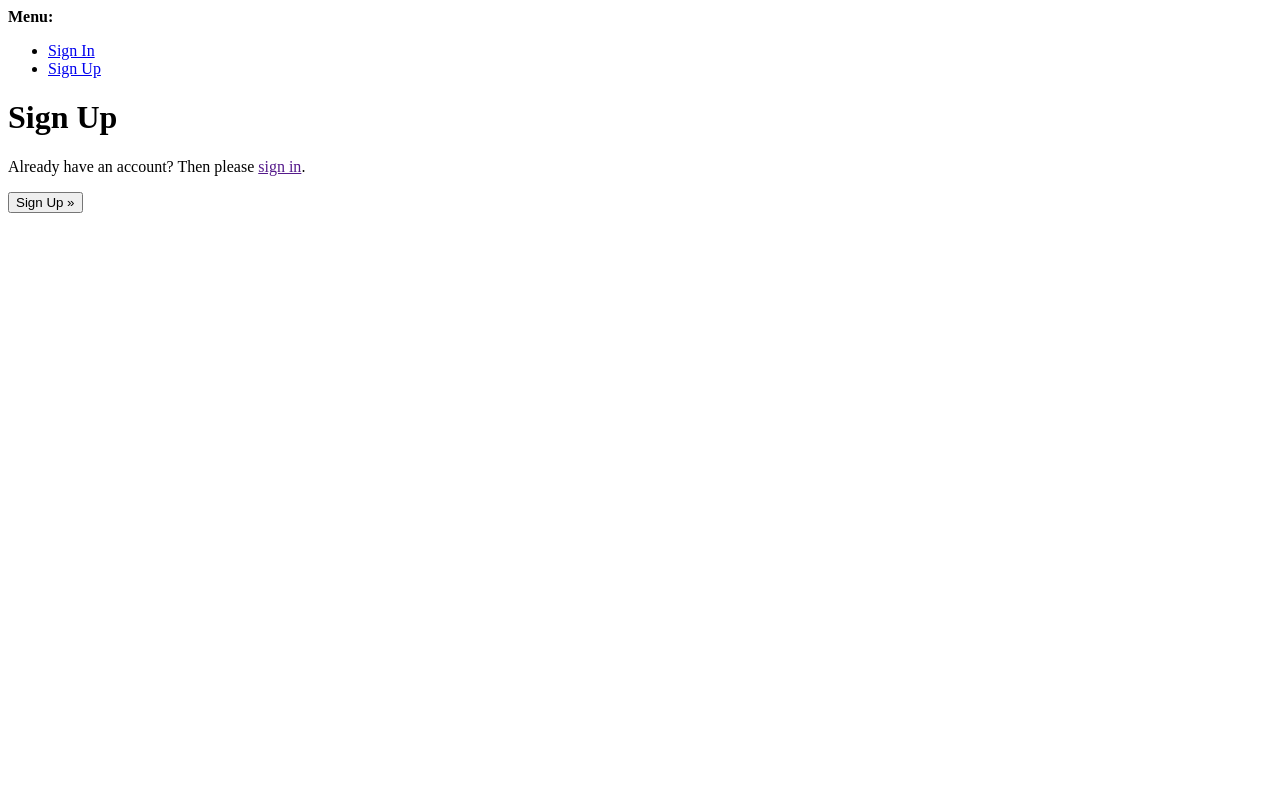
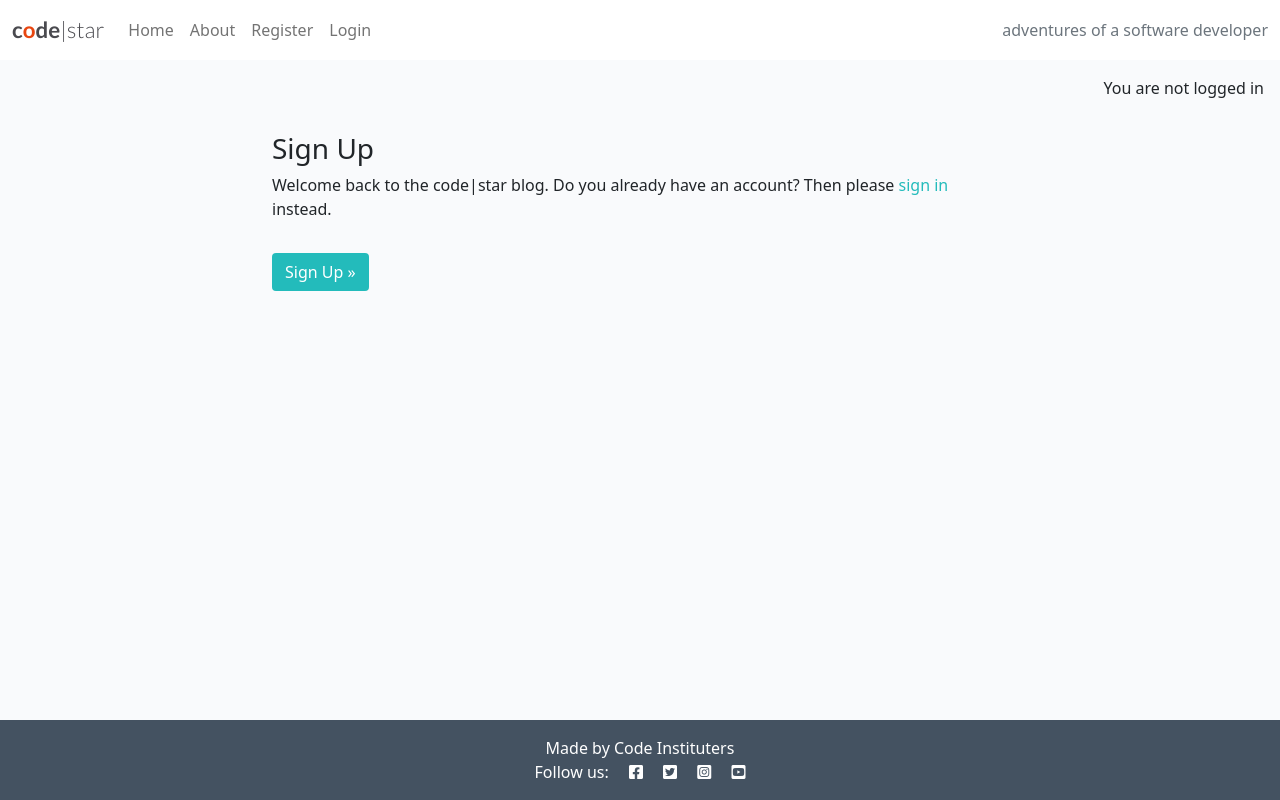
Before and after one commit to vedranjukictest/django_blog, a Django app: template templates/account/signup.html in a window 1280 px wide. Run offline with Django 4.2, Linux system fonts and the light colour scheme; the template is opened without the code that fills it: most values are stand-ins (such as "Sample title", 1, 10 or a date in 2020).

Commit message:
adds signup template styling

```diff
--- a/templates/account/signup.html
+++ b/templates/account/signup.html
@@ -1,21 +1,31 @@
-{% extends "account/base.html" %}
+{% extends "base.html" %}
 
 {% load i18n %}
 
-{% block head_title %}{% trans "Signup" %}{% endblock head_title %}
+{% block head_title %}{% trans "Signup" %}{% endblock %}
 
 {% block content %}
-<h1>{% trans "Sign Up" %}</h1>
+<div class="container">
+    <div class="row">
+        <div class="col-md-8 mt-3 offset-md-2">
+            <h3>{% trans "Sign Up" %}</h3>
 
-<p>{% blocktrans %}Already have an account? Then please <a href="{{ login_url }}">sign in</a>.{% endblocktrans %}</p>
-
+            <p>{% blocktrans %}Welcome back to the code|star blog. Do you already have an account? Then please <a
+                    class="link" href="{{ login_url }}">sign in</a> instead.{% endblocktrans %}</p>
+        </div>
+    </div>
+    <div class="row">
+        <div class="col-md-8 mt-3 offset-md-2">
             <form class="signup" id="signup_form" method="post" action="{% url 'account_signup' %}">
                 {% csrf_token %}
                 {{ form.as_p }}
                 {% if redirect_field_value %}
                 <input type="hidden" name="{{ redirect_field_name }}" value="{{ redirect_field_value }}" />
                 {% endif %}
-  <button type="submit">{% trans "Sign Up" %} &raquo;</button>
+                <button class="btn btn-signup right" type="submit">{% trans "Sign Up" %} &raquo;</button>
             </form>
+        </div>
+    </div>
+</div>
 
-{% endblock content %}
+{% endblock %}
--- a/templates/base.html
+++ b/templates/base.html
@@ -53,7 +53,8 @@
                     </li>
                     {% if user.is_authenticated %}
                     <li class="nav-item">
-                        <a class="nav-link {% if request.path == logout_url %}active{%endif%}" href="{% url 'account_logout' %}">Logout</a>
+                        <a class="nav-link {% if request.path == logout_url %}active{%endif%}"
+                            href="{% url 'account_logout' %}">Logout</a>
                     </li>
                     {% else %}
                     <li class="nav-item">
@@ -61,7 +62,8 @@
                             href="{% url 'account_signup' %}">Register</a>
                     </li>
                     <li class="nav-item">
-                        <a class="nav-link {% if request.path == login_url %}active{%endif%}" href="{% url 'account_login' %}">Login</a>
+                        <a class="nav-link {% if request.path == login_url %}active{%endif%}"
+                            href="{% url 'account_login' %}">Login</a>
                     </li>
                     {% endif %}
                 </ul>
@@ -73,6 +75,11 @@
     </nav>
 
     <main class="flex-shrink-0 main-bg">
+        {% if user.is_authenticated %}
+        <p class="text-end m-3">You are logged in as {{user.username}}</p>
+        {% else %}
+        <p class="text-end m-3">You are not logged in</p>
+        {% endif %}
 
         {% block content %}
         <!-- Content Goes here -->
@@ -93,7 +100,7 @@
     <script src="https://cdn.jsdelivr.net/npm/bootstrap@5.0.1/dist/js/bootstrap.bundle.min.js"
         integrity="sha384-gtEjrD/SeCtmISkJkNUaaKMoLD0//ElJ19smozuHV6z3Iehds+3Ulb9Bn9Plx0x4" crossorigin="anonymous">
         </script>
-        <script src="{% static 'js/script.js' %}"></script>
+    <script src="{% static 'js/script.js' %}"></script>
 </body>
 
 </html>
```
Lines whose indentation alone changed are shown as unchanged.
